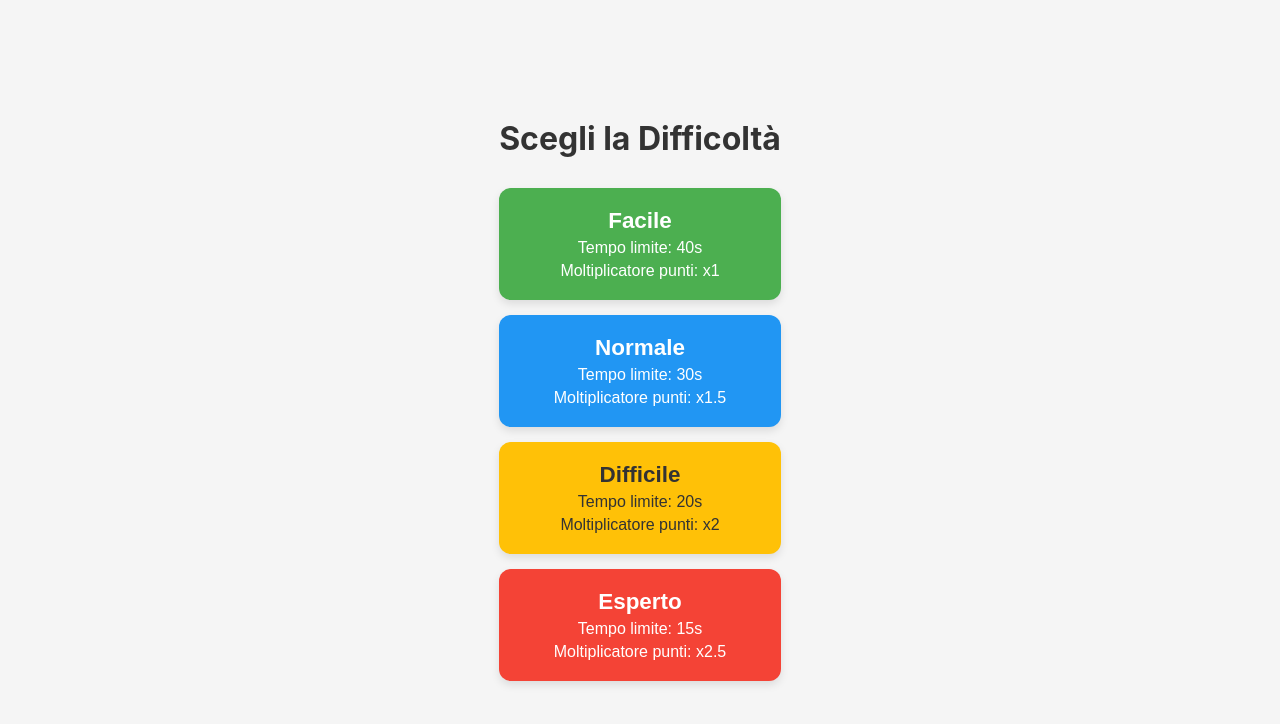
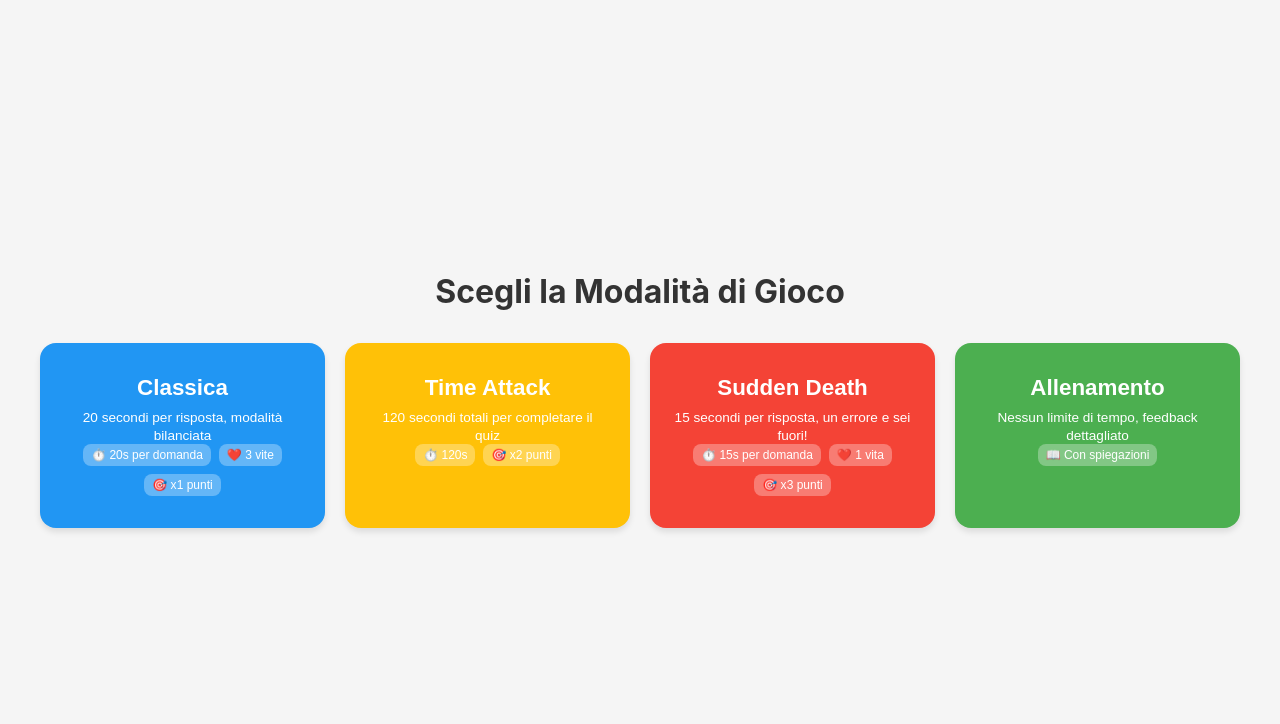
Before and after one commit to arbone/climatequizappTS, a React (Create React App) app: page / in a window 1280 px wide. Both pictures are taken after a click on the button "Inizia il Quiz". Shown: the top 724 px of the page. Built offline with nearby package versions, Linux system fonts and the light colour scheme; the HTML template or start-up script is replaced by a standard one.

Commit message:
rinuncia al selettore difficoltà, aggiunta selettore di modalità

```diff
--- a/src/components/DifficultySelector/DifficultySelector.css
+++ /dev/null
@@ -1,72 +0,0 @@
-/* Container del selettore */
-.difficulty-selector {
-    display: flex;
-    flex-direction: column;
-    justify-content: center;
-    align-items: center;
-    min-height: 100vh;
-    padding: 20px;
-    text-align: center;
-  }
-
-  .difficulty-selector h2 {
-    font-size: 1.8rem;
-    font-weight: bold;
-    margin-bottom: 20px;
-    color: #333;
-  }
-
-  /* Pulsanti del selettore */
-  .difficulty-options {
-    display: flex;
-    flex-direction: column;
-    gap: 16px;
-    width: 100%;
-    max-width: 400px;
-  }
-
-  .difficulty-option {
-    display: flex;
-    justify-content: center;
-    align-items: center;
-    padding: 15px 20px;
-    font-size: 1.2rem;
-    font-weight: 600;
-    border: none;
-    border-radius: 8px;
-    cursor: pointer;
-    transition: all 0.3s ease;
-    color: white;
-    /* Utilizziamo i colori dinamici per ogni difficoltà */
-  }
-
-  .difficulty-option:hover {
-    transform: scale(1.05);
-    filter: brightness(1.1);
-    box-shadow: 0px 4px 10px rgba(0, 0, 0, 0.2);
-  }
-
-  /* Colori delle difficoltà */
-  .difficulty-option.facile {
-    background-color: #4caf50;
-  }
-
-  .difficulty-option.normale {
-    background-color: #2196f3;
-  }
-
-  .difficulty-option.difficile {
-    background-color: #ffc107;
-  }
-
-  .difficulty-option.esperto {
-    background-color: #f44336;
-  }
-
-  /* Responsività */
-  @media (max-width: 600px) {
-    .difficulty-option {
-      font-size: 1rem;
-      padding: 12px 16px;
-    }
-  }
--- /dev/null
+++ b/src/components/GameModeSelector/GameModeSelector.css
@@ -0,0 +1,149 @@
+/* GameModeSelector.css */
+.gamemode-selector {
+    display: flex;
+    flex-direction: column;
+    align-items: center;
+    justify-content: center;
+    min-height: 100vh;
+    padding: 20px;
+    box-sizing: border-box;
+    background-color: #f5f5f5;
+  }
+
+  .gamemode-selector h2 {
+    font-size: 2rem;
+    color: #333;
+    margin-bottom: 2rem;
+    text-align: center;
+  }
+
+  .gamemode-options {
+    display: grid;
+    grid-template-columns: repeat(auto-fit, minmax(280px, 1fr));
+    gap: 20px;
+    width: 100%;
+    max-width: 1200px;
+  }
+
+  .gamemode-option {
+    position: relative;
+    display: flex;
+    flex-direction: column;
+    align-items: center;
+    padding: 2rem 1.5rem;
+    border: none;
+    border-radius: 16px;
+    color: white;
+    cursor: pointer;
+    text-align: center;
+    transition: transform 0.2s ease, box-shadow 0.2s ease;
+    box-shadow: 0 4px 6px rgba(0, 0, 0, 0.1);
+  }
+
+  .gamemode-option:active {
+    transform: scale(0.98);
+  }
+
+  .gamemode-icon {
+    font-size: 2.5rem;
+    margin-bottom: 1rem;
+  }
+
+  .gamemode-option h3 {
+    font-size: 1.4rem;
+    margin: 0 0 0.5rem 0;
+    font-weight: 600;
+  }
+
+    /* GameModeSelector.css */
+    .gamemode-option p {
+    font-size: 0.85rem;
+    margin: 0;
+    color: white; /* Testo cambiato a bianco */
+    line-height: 1.3;
+    opacity: 1; /* Rimuoviamo l'opacità per maggiore leggibilità */
+  }
+
+  .gamemode-details {
+    display: flex;
+    flex-wrap: wrap;
+    gap: 8px;
+    justify-content: center;
+    width: 100%;
+  }
+
+  .gamemode-details span {
+    background: rgba(255, 255, 255, 0.3); /* Rende ancora visibili i badge */
+    color: white; /* Testo cambiato a bianco */
+    padding: 4px 8px;
+    border-radius: 8px;
+    font-size: 0.75rem;
+    text-align: center;
+    white-space: nowrap;
+  }
+
+  @media (max-width: 768px) {
+    .gamemode-selector {
+      padding: 16px;
+    }
+
+    .gamemode-selector h2 {
+      font-size: 1.6rem;
+      margin-bottom: 1.5rem;
+    }
+
+    .gamemode-options {
+      grid-template-columns: 1fr;
+      gap: 16px;
+    }
+
+    .gamemode-option {
+      padding: 1.5rem 1rem;
+      margin: 0 auto;
+      width: 100%;
+      max-width: 400px;
+    }
+
+    .gamemode-icon {
+      font-size: 2.2rem;
+      margin-bottom: 0.8rem;
+    }
+
+    .gamemode-option h3 {
+      font-size: 1.3rem;
+    }
+
+    .gamemode-option p {
+      font-size: 0.9rem;
+      margin-bottom: 1rem;
+    }
+
+    .gamemode-details span {
+      padding: 5px 10px;
+      font-size: 0.85rem;
+    }
+  }
+
+  /* Aggiunta di stili per dispositivi molto piccoli */
+  @media (max-width: 320px) {
+    .gamemode-selector h2 {
+      font-size: 1.4rem;
+    }
+
+    .gamemode-option {
+      padding: 1.2rem 0.8rem;
+    }
+
+    .gamemode-icon {
+      font-size: 2rem;
+    }
+
+    .gamemode-details {
+      gap: 6px;
+    }
+
+    .gamemode-details span {
+      padding: 4px 8px;
+      font-size: 0.8rem;
+    }
+  }
--- /dev/null
+++ b/src/components/GameModeSelector/GameModeSelector.tsx
@@ -0,0 +1,54 @@
+// components/GameModeSelector.tsx
+import React from 'react';
+import { motion } from 'framer-motion';
+import { GameMode, GAME_MODES } from '../../types/gameMode';
+import './GameModeSelector.css';
+
+interface GameModeSelectorProps {
+  onSelect: (mode: GameMode) => void;
+}
+
+const GameModeSelector: React.FC<GameModeSelectorProps> = ({ onSelect }) => {
+  return (
+    <div className="gamemode-selector">
+      <h2>Scegli la Modalità di Gioco</h2>
+      <div className="gamemode-options">
+        {(Object.keys(GAME_MODES) as GameMode[]).map((mode) => {
+          const settings = GAME_MODES[mode];
+          return (
+            <motion.button
+              key={mode}
+              className="gamemode-option"
+              onClick={() => onSelect(mode)}
+              style={{ backgroundColor: settings.color }}
+              whileHover={{ scale: 1.05 }}
+              whileTap={{ scale: 0.95 }}
+            >
+              <h3>{settings.name}</h3>
+              <p>{settings.description}</p>
+              <div className="gamemode-details">
+                {settings.timeLimit > 0 && (
+                    <span>
+                    ⏱️ {settings.name === 'Time Attack' ? `${settings.timeLimit}s` : `${settings.timeLimit}s per domanda`}
+                    </span>
+                )}
+                {settings.livesCount && (
+                    <span>❤️ {settings.livesCount} {settings.livesCount === 1 ? 'vita' : 'vite'}</span>
+                )}
+                {settings.pointMultiplier > 0 && (
+                    <span>🎯 x{settings.pointMultiplier} punti</span>
+                )}
+                {settings.showExplanations && (
+                    <span>📖 Con spiegazioni</span>
+                )}
+                </div>
+
+            </motion.button>
+          );
+        })}
+      </div>
+    </div>
+  );
+};
+
+export default GameModeSelector;
--- a/src/components/Quiz/Quiz.tsx
+++ b/src/components/Quiz/Quiz.tsx
@@ -1,10 +1,11 @@
 import React, { useState, useEffect } from 'react';
 import { Question } from '../../types/quiz';
 import { Achievement, ACHIEVEMENTS } from '../../types/achievements';
-import { Difficulty, DifficultySettings, DIFFICULTY_SETTINGS } from '../../types/difficulty';
 import { motion, AnimatePresence } from 'framer-motion';
 import AchievementPopup from '../Achievements/AchievementPopup';
 import './Quiz.css';
+import { GameMode, GAME_MODES } from '../../types/gameMode';
+import GameModeSelector from '../GameModeSelector/GameModeSelector';
 
 interface QuizProps {
   questions: Question[];
@@ -25,34 +26,36 @@ const Quiz: React.FC<QuizProps> = ({ questions, onFinish }) => {
   const [correctStreak, setCorrectStreak] = useState(0);
   const [achievements, setAchievements] = useState<Achievement[]>([]);
   const [currentAchievement, setCurrentAchievement] = useState<Achievement | null>(null);
-  const [difficulty, setDifficulty] = useState<Difficulty | null>(null);
   const [quizStarted, setQuizStarted] = useState(false);
-
+  const [gameMode, setGameMode] = useState<GameMode | null>(null);
 
   const currentQuestion = questions[currentQuestionIndex];
-  const difficultySettings: DifficultySettings = difficulty
-    ? DIFFICULTY_SETTINGS[difficulty]
-    : DIFFICULTY_SETTINGS.normale;
+  const modeSettings = gameMode ? GAME_MODES[gameMode] : null;
 
   useEffect(() => {
-    if (currentQuestionIndex < questions.length && difficulty && quizStarted) {
-      setTimeLeft(difficultySettings.timeLimit);
+    if (!gameMode || !quizStarted) return;
+
+    if (gameMode === 'timeAttack') {
+      if (currentQuestionIndex === 0) {
+        setTimeLeft(modeSettings!.timeLimit);
       }
-  }, [currentQuestionIndex, difficultySettings.timeLimit, difficulty, quizStarted]);
-
+    } else if (gameMode !== 'practice') {
+      setTimeLeft(modeSettings!.timeLimit);
+    }
+  }, [currentQuestionIndex, gameMode, quizStarted, modeSettings]);
 
   useEffect(() => {
-    if (timeLeft > 0 && !selectedAnswer && quizStarted) {
-      const timer = setTimeout(() => setTimeLeft((prev) => prev - 1), 1000);
+    if (timeLeft > 0 && !selectedAnswer && quizStarted && gameMode !== 'practice') {
+      const timer = setTimeout(() => setTimeLeft(prev => prev - 1), 1000);
       return () => clearTimeout(timer);
-    } else if (timeLeft === 0 && !selectedAnswer && quizStarted) {
+    } else if (timeLeft === 0 && !selectedAnswer && quizStarted && gameMode !== 'practice') {
       handleTimeout();
     }
-  }, [timeLeft, selectedAnswer, quizStarted]);
+  }, [timeLeft, selectedAnswer, quizStarted, gameMode]);
 
   const checkAchievements = (finalScore: number, totalTime: number) => {
     const newAchievements = ACHIEVEMENTS.filter(
-      (achievement) =>
+      achievement =>
         !achievements.includes(achievement) &&
         achievement.condition(finalScore, totalTime, questions.length)
     );
@@ -76,14 +79,11 @@ const Quiz: React.FC<QuizProps> = ({ questions, onFinish }) => {
     setShowFeedback(true);
     setFeedbackMessage('Tempo scaduto!');
     setCorrectStreak(0);
-    setTimeout(() => {
-      moveToNextQuestion(false);
-    }, 1000);
+    setTimeout(() => moveToNextQuestion(false), 1000);
   };
 
   const moveToNextQuestion = (isCorrect: boolean) => {
     setShowQuestion(false);
-    setScore((prev) => prev + (isCorrect ? difficultySettings.pointMultiplier : 0));
     setShowFeedback(false);
 
     setTimeout(() => {
@@ -92,7 +92,7 @@ const Quiz: React.FC<QuizProps> = ({ questions, onFinish }) => {
         checkAchievements(score, totalTime);
         onFinish(score, totalTime);
       } else {
-        setCurrentQuestionIndex((prev) => prev + 1);
+        setCurrentQuestionIndex(prev => prev + 1);
         setSelectedAnswer(null);
         setIsAnswerCorrect(null);
         setShowQuestion(true);
@@ -107,11 +107,31 @@ const Quiz: React.FC<QuizProps> = ({ questions, onFinish }) => {
     const isCorrect = answer === currentQuestion.correctAnswer;
     setIsAnswerCorrect(isCorrect);
     setShowFeedback(true);
+
+    if (gameMode === 'suddenDeath' && !isCorrect) {
+      setFeedbackMessage('Game Over! ☠️');
+      setTimeout(() => {
+        const totalTime = Math.floor((Date.now() - quizStartTime) / 1000);
+        onFinish(score, totalTime);
+      }, 1000);
+      return;
+    }
+
+    if (gameMode === 'practice') {
+      const feedback = isCorrect
+        ? 'Corretto! 👍'
+        : `Sbagliato 😔 La risposta corretta era: ${currentQuestion.correctAnswer}`;
+      setFeedbackMessage(feedback);
+      setTimeout(() => moveToNextQuestion(isCorrect), 2000);
+      return;
+    }
+
     if (isCorrect) {
       const newStreak = correctStreak + 1;
       setCorrectStreak(newStreak);
       setIsStreak(true);
       setFeedbackMessage(newStreak >= 3 ? '🔥 Hot Streak!' : 'Corretto! 👍');
+      setScore(prev => prev + modeSettings!.pointMultiplier);
     } else {
       setCorrectStreak(0);
       setIsStreak(false);
@@ -133,34 +153,16 @@ const Quiz: React.FC<QuizProps> = ({ questions, onFinish }) => {
     exit: { opacity: 0, y: 20 },
   };
 
-  if (!difficulty) {
-    return (
-      <div className="difficulty-selector">
-        <h2>Scegli la Difficoltà</h2>
-        <div className="difficulty-options">
-          {(Object.keys(DIFFICULTY_SETTINGS) as Difficulty[]).map((level) => {
-            const settings = DIFFICULTY_SETTINGS[level];
-            return (
-              <button
-                key={level}
-                className={`difficulty-option ${level}`}
-                onClick={() => {
-                  setDifficulty(level);
+  if (!gameMode) {
+    return <GameModeSelector onSelect={(mode) => {
+      setGameMode(mode);
       setQuizStarted(true);
-                }}
-                style={{ backgroundColor: settings.color }}
-              >
-                <h3>{settings.name}</h3>
-                <p>Tempo limite: {settings.timeLimit}s</p>
-                <p>Moltiplicatore punti: x{settings.pointMultiplier}</p>
-              </button>
-            );
-          })}
-        </div>
-      </div>
-    );
+      const settings = GAME_MODES[mode];
+      if (settings.timeLimit) {
+        setTimeLeft(settings.timeLimit);
       }
-
+    }} />;
+  }
 
   return (
     <div className="quiz-container">
@@ -174,22 +176,26 @@ const Quiz: React.FC<QuizProps> = ({ questions, onFinish }) => {
             {isStreak && <span className="streak-icon">🔥</span>}
           </div>
         </div>
+
+        {gameMode !== 'practice' && (
           <div className="quiz-timer-container">
-          <div className={`time-left ${timeLeft <= 5 ? 'time-critical' : ''}`}>{timeLeft}s</div>
+            <div className={`time-left ${timeLeft <= 5 ? 'time-critical' : ''}`}>
+              {timeLeft}s
+            </div>
             <div className="quiz-timer">
               <motion.div
-              className="quiz-timer-bar"
+                className={`quiz-timer-bar ${gameMode}`}
                 initial={{ width: '100%' }}
                 animate={{
-                width: `${(timeLeft / difficultySettings.timeLimit) * 100}%`,
+                  width: `${(timeLeft / modeSettings!.timeLimit) * 100}%`,
                 }}
                 transition={{ duration: 1, ease: 'linear' }}
               />
             </div>
           </div>
+        )}
       </motion.div>
 
-      {/* Feedback */}
       <AnimatePresence>
         {showFeedback && (
           <motion.div
@@ -204,7 +210,6 @@ const Quiz: React.FC<QuizProps> = ({ questions, onFinish }) => {
         )}
       </AnimatePresence>
 
-      {/* Question */}
       <AnimatePresence>
         {showQuestion && (
           <motion.div
@@ -244,10 +249,12 @@ const Quiz: React.FC<QuizProps> = ({ questions, onFinish }) => {
         )}
       </AnimatePresence>
 
-      {/* Achievements */}
       <AnimatePresence>
         {currentAchievement && (
-          <AchievementPopup achievement={currentAchievement} onClose={() => setCurrentAchievement(null)} />
+          <AchievementPopup
+            achievement={currentAchievement}
+            onClose={() => setCurrentAchievement(null)}
+          />
         )}
       </AnimatePresence>
     </div>
--- a/src/types/difficulty.ts
+++ /dev/null
@@ -1,35 +0,0 @@
-export type Difficulty = 'facile' | 'normale' | 'difficile' | 'esperto';
-
-export interface DifficultySettings {
-  timeLimit: number;
-  pointMultiplier: number;
-  name: string;
-  color: string;
-}
-
-export const DIFFICULTY_SETTINGS: Record<Difficulty, DifficultySettings> = {
-  facile: {
-    timeLimit: 40,
-    pointMultiplier: 1,
-    name: 'Facile',
-    color: '#4CAF50'
-  },
-  normale: {
-    timeLimit: 30,
-    pointMultiplier: 1.5,
-    name: 'Normale',
-    color: '#2196F3'
-  },
-  difficile: {
-    timeLimit: 20,
-    pointMultiplier: 2,
-    name: 'Difficile',
-    color: '#FFC107'
-  },
-  esperto: {
-    timeLimit: 15,
-    pointMultiplier: 2.5,
-    name: 'Esperto',
-    color: '#F44336'
-  }
-};
--- /dev/null
+++ b/src/types/gameMode.ts
@@ -0,0 +1,46 @@
+// types/gameMode.ts
+export interface GameModeSettings {
+    name: string;
+    description: string;
+    timeLimit: number;
+    pointMultiplier: number;
+    color: string;
+    livesCount?: number;
+    showExplanations?: boolean;
+  }
+
+  export type GameMode = 'classic' | 'timeAttack' | 'suddenDeath' | 'practice';
+
+  export const GAME_MODES: Record<GameMode, GameModeSettings> = {
+    classic: {
+      name: 'Classica',
+      description: '20 secondi per risposta, modalità bilanciata',
+      timeLimit: 20,
+      pointMultiplier: 1,
+      color: '#2196F3',
+      livesCount: 3
+    },
+    timeAttack: {
+      name: 'Time Attack',
+      description: '120 secondi totali per completare il quiz',
+      timeLimit: 120,
+      pointMultiplier: 2,
+      color: '#FFC107'
+    },
+    suddenDeath: {
+      name: 'Sudden Death',
+      description: '15 secondi per risposta, un errore e sei fuori!',
+      timeLimit: 15,
+      pointMultiplier: 3,
+      color: '#F44336',
+      livesCount: 1
+    },
+    practice: {
+      name: 'Allenamento',
+      description: 'Nessun limite di tempo, feedback dettagliato',
+      timeLimit: 0,
+      pointMultiplier: 0,
+      color: '#4CAF50',
+      showExplanations: true
+    }
+  };
```
Also changed, not shown: src/components/DifficultySelector/DifficultySelector.tsx (deleted, +0 -32 lines), 1 other file (tests, documents, lock files or other folders). Lines whose indentation alone changed are shown as unchanged.
